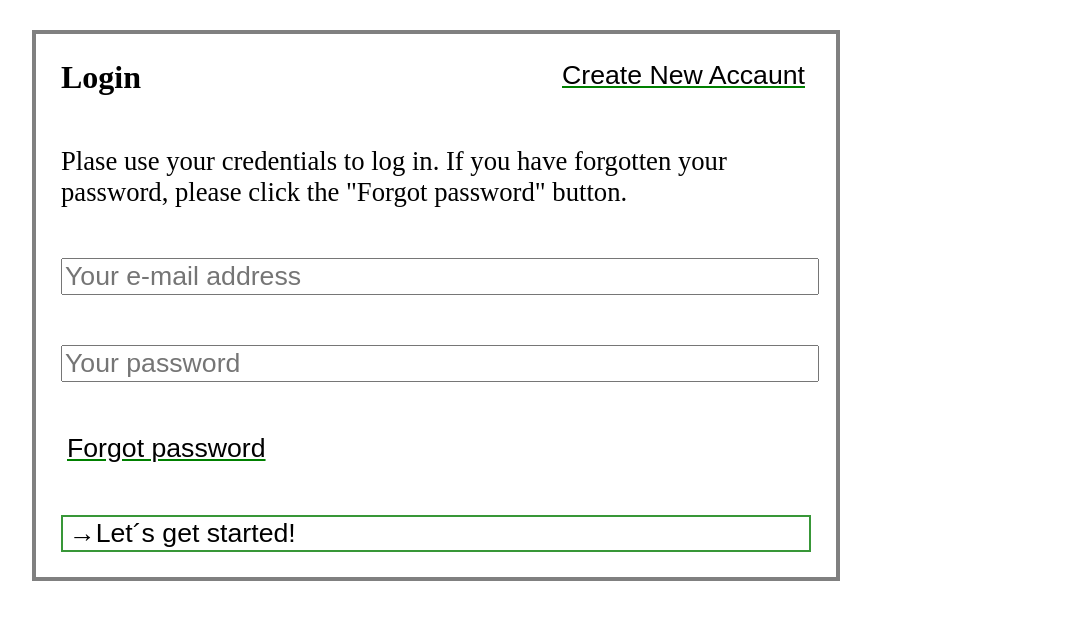
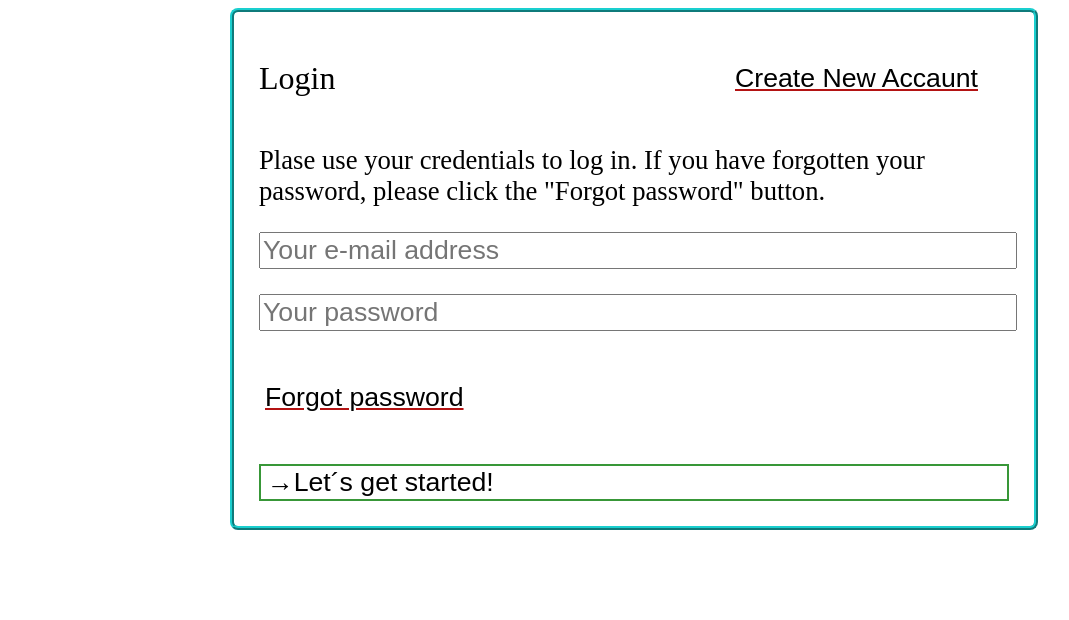
Before and after one commit to MichaelSagel/test-vue, a Vue app: page / in a window 1280 px wide. Shown: the top 620 px of the page, without its empty margins (6-1075 px from the left). Built offline with nearby package versions, Linux system fonts and the light colour scheme.

Commit message:
Misha uchi git

```diff
--- a/public/index.html
+++ b/public/index.html
@@ -8,10 +8,6 @@
     <title><%= htmlWebpackPlugin.options.title %></title>
   </head>
   <body>
-    <noscript>
-      <strong>We're sorry but <%= htmlWebpackPlugin.options.title %> doesn't work properly without JavaScript enabled. Please enable it to continue.</strong>
-    </noscript>
     <div id="app"></div>
-    <!-- built files will be auto injected -->
   </body>
 </html>
--- a/src/App.vue
+++ b/src/App.vue
@@ -1,28 +1,24 @@
 <template>
   <div class="container">
 
-    <div class="container-head">
-
-      <div class="login">Login</div>
-
-      <div class="ceateNewAccaunt_container">
+      <div class="login">
+        Login
         <button class="button_bady">
           Create New Accaunt
         </button>
       </div>
 
+    <div class="container-body">
+      Plase use your credentials to log in. If you have forgotten your password,
+      please click the "Forgot password" button.
     </div>
 
     <div class="container-body">
-        Plase use your credentials to log in. If you have forgotten your password, please click the "Forgot password" button.
+      <input class="input_container_body" placeholder="Your e-mail address" />
     </div>
 
     <div class="container-body">
-        <input class="input_container_body" placeholder="Your e-mail address">
-      </div>
-
-      <div class="container-body">
-        <input class="input_container_body" placeholder="Your password">
+      <input class="input_container_body" placeholder="Your password" />
     </div>
 
     <div class="forgotPassword_container">
@@ -36,9 +32,7 @@
         →Let´s get started!
       </button>
     </div>
-
   </div>
-
 </template>
 
 
@@ -47,45 +41,44 @@
 
 <style>
 
-.container{
-  display: flex;
-  flex-direction: column;
-  margin: 30px;
+
+
+.container {
+  display: block;
+  margin: auto;
+  position: relative;
   font-size: 20pt;
-  border: 4px solid gray;
+  border: 4px ridge rgb(26, 207, 207);
+  border-radius: 8px;
   max-width: 800px;
 }
 
-.container-head{
+.login {
   display: flex;
   justify-content: space-between;
+  align-items: center;
+  font-size: 24pt;
+  margin: 25px 25px;
 }
 
-.login{
-  font-size: 24pt;
-  font-weight: 600;
-  margin:25px 25px;
+.container-body {
+  margin: 25px 25px;
 }
-
-.container-body{
-  margin:25px 25px;
-  font-size: 20pt;
-}
-.input_container_body{
+.input_container_body {
   font-size: 20pt;
   width: 100%;
 }
 
-.button_bady{
+.button_bady {
   font-size: 20pt;
   text-decoration: underline;
-  text-decoration-color: green;
-  margin:25px 25px;
+  text-decoration-color: rgb(179, 19, 19);
+  margin: 25px 25px;
   background: transparent;
   border: inherit;
 }
 
-.letsGetStarted_container_bady{
+.letsGetStarted_container_bady {
   display: flex;
   justify-content: space-between;
   width: 100%;
@@ -94,5 +87,4 @@
   border-style: solid;
   border-color: rgb(56, 151, 56);
 }
-
 </style>
```
Lines whose indentation alone changed are shown as unchanged.
